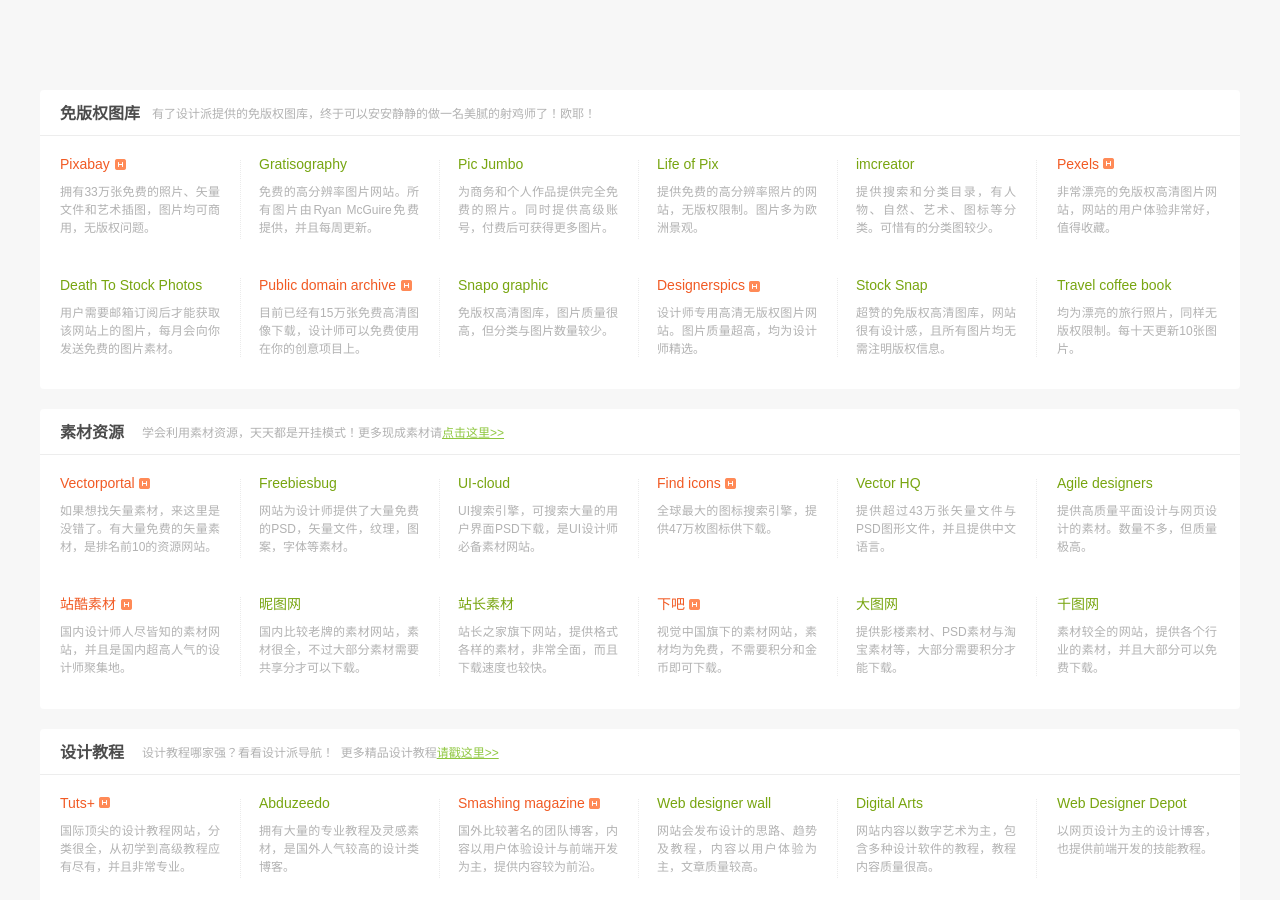
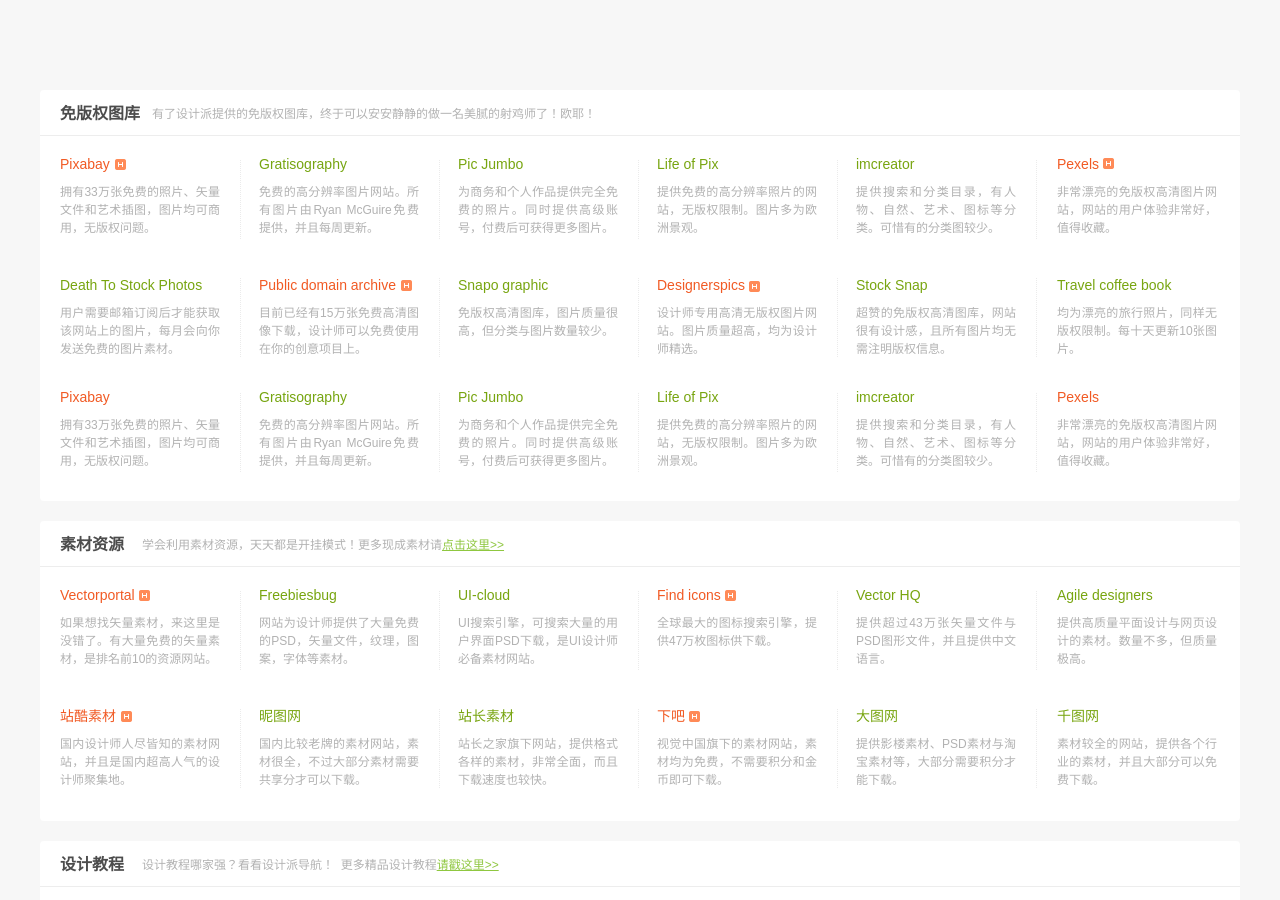
Before and after one commit to zhiyingfang/zhiyingfang.github.io, a Jekyll site: the page built from pages/7_hao.md, in a window 1280 px wide and 900 px high. Built offline with Jekyll 4.4.1, drawn with Linux system fonts in a browser that asks for light colours.

Commit message:
Update 7_hao.md

```diff
--- a/pages/7_hao.md
+++ b/pages/7_hao.md
@@ -78,6 +78,29 @@ permalink: /hao/
          <img class="block" id="u5945_img" src="/assets/hao/line.png" alt="" width="1" height="80"/>
         </div>
         <a class="nonblock nontext clearfix grpelem" id="u1537-6" href="http://travelcoffeebook.com/" target="_blank"><!-- content --><h2 id="u1537-2">Travel coffee book</h2><p id="u1537-4">均为漂亮的旅行照片，同样无版权限制。每十天更新10张图片。</p></a>
+       </div>
+       <div class="clearfix colelem" id="pu742-6"><!-- group -->
+        <a class="nonblock nontext clearfix grpelem" id="u742-6" href="http://pixabay.com/" target="_blank"><!-- content --><h2 id="u742-2">Pixabay</h2><p id="u742-4">拥有33万张免费的照片、矢量文件和艺术插图，图片均可商用，无版权问题。</p></a>
+        <div class="clip_frame grpelem" id="u5900"><!-- image -->
+         <img class="block" id="u5900_img" src="/assets/hao/line.png" alt="" width="1" height="80"/>
+        </div>
+        <a class="nonblock nontext clearfix grpelem" id="u1126-6" href="http://www.gratisography.com/" target="_blank"><!-- content --><h2 id="u1126-2">Gratisography</h2><p id="u1126-4">免费的高分辨率图片网站。所有图片由Ryan McGuire免费提供，并且每周更新。</p></a>
+        <div class="clip_frame grpelem" id="u5909"><!-- image -->
+         <img class="block" id="u5909_img" src="/assets/hao/line.png" alt="" width="1" height="80"/>
+        </div>
+        <a class="nonblock nontext clearfix grpelem" id="u1194-6" href="http://picjumbo.com/" target="_blank"><!-- content --><h2 id="u1194-2">Pic Jumbo</h2><p id="u1194-4">为商务和个人作品提供完全免费的照片。同时提供高级账号，付费后可获得更多图片。</p></a>
+        <div class="clip_frame grpelem" id="u5915"><!-- image -->
+         <img class="block" id="u5915_img" src="/assets/hao/line.png" alt="" width="1" height="80"/>
+        </div>
+        <a class="nonblock nontext clearfix grpelem" id="u1262-6" href="http://www.lifeofpix.com/" target="_blank"><!-- content --><h2 id="u1262-2">Life of Pix</h2><p id="u1262-4">提供免费的高分辨率照片的网站，无版权限制。图片多为欧洲景观。</p></a>
+        <div class="clip_frame grpelem" id="u5921"><!-- image -->
+         <img class="block" id="u5921_img" src="/assets/hao/line.png" alt="" width="1" height="80"/>
+        </div>
+        <a class="nonblock nontext clearfix grpelem" id="u1330-6" href="http://www.imcreator.com/free" target="_blank"><!-- content --><h2 id="u1330-2">imcreator</h2><p id="u1330-4">提供搜索和分类目录，有人物、自然、艺术、图标等分类。可惜有的分类图较少。</p></a>
+        <div class="clip_frame grpelem" id="u5927"><!-- image -->
+         <img class="block" id="u5927_img" src="/assets/hao/line.png" alt="" width="1" height="80"/>
+        </div>
+        <a class="nonblock nontext clearfix grpelem" id="u1365-6" href="http://www.pexels.com/" target="_blank"><!-- content --><h2 id="u1365-2">Pexels</h2><p id="u1365-4">非常漂亮的免版权高清图片网站，网站的用户体验非常好，值得收藏。</p></a>
        </div>
       </div>
       <div class="clearfix grpelem" id="u714-4"><!-- content -->
```
